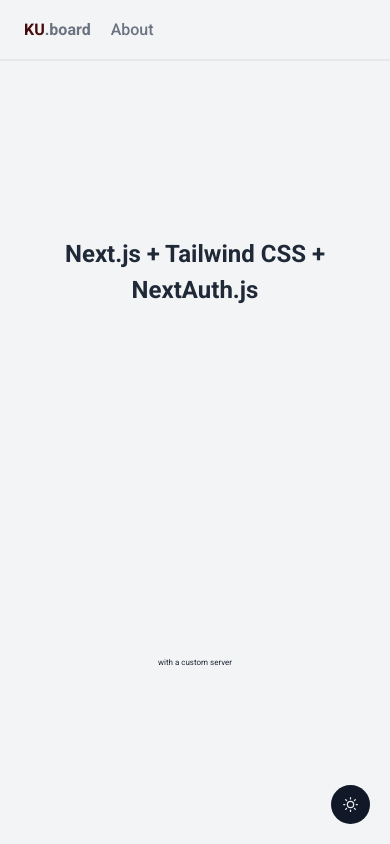
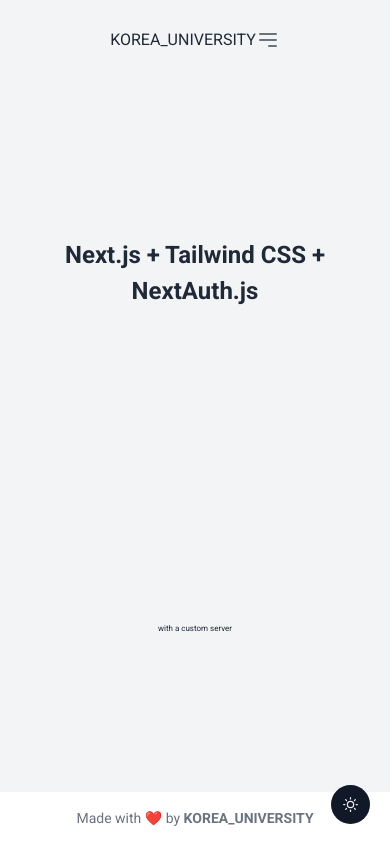
Before and after one commit to unstoppab1e/noticeboard-for-foreign-students, a Next.js app: page / in a window 390 px wide. Built offline with nearby package versions, Linux system fonts and the light colour scheme.

Commit message:
feat: footer

```diff
--- a/app/layout.tsx
+++ b/app/layout.tsx
@@ -5,6 +5,7 @@
 import Providers from './theme-provider';
 import { ThemeSwitcher } from '@/components/ThemeSwitcher';
 import { Roboto } from 'next/font/google';
+import Footer from '@/components/Footer/Footer';
 
 const roboco = Roboto({
   weight: ['400', '500', '700'],
@@ -27,6 +28,7 @@
           >
             <Header />
             {children}
+            <Footer />
             <ThemeSwitcher />
           </main>
         </Providers>
--- a/components/Footer/Footer.tsx
+++ b/components/Footer/Footer.tsx
@@ -0,0 +1,14 @@
+const Footer: React.FC = () => {
+  return (
+    <footer className='w-full bg-white dark:bg-gray-700 text-gray-500 text-center py-4'>
+      <p className='text-sm'>
+        Made with ❤️ by{' '}
+        <a href='/' className='font-bold hover:underline'>
+          KOREA_UNIVERSITY
+        </a>
+      </p>
+    </footer>
+  );
+};
+
+export default Footer;
--- a/components/Headers/Header.tsx
+++ b/components/Headers/Header.tsx
@@ -2,19 +2,70 @@
 import Link from 'next/link';
 
 const Header: React.FC = () => {
+  const [isOpen, setIsOpen] = React.useState(false);
   return (
-    <header className='h-16 w-full flex items-center justify-between p-3 bg-transparent mx-auto border-b-2 px-6 sm:px-6'>
-      <ul className='w-1/4 h-full flex items-center justify-start gap-5'>
-        <li className='flex justify-start gap-5 leading-6'>
-          <Link className='font-bold text-crimson' href='/'>
-            KU<span className='text-gray-500'>.board</span>
-          </Link>
-          <Link className='font-medium text-gray-500' href='/login'>
-            About
-          </Link>
-        </li>
-      </ul>
-    </header>
+    <nav>
+      <div className='hidden lg:block border-b font-roboco dark:bg-gray-700 dark:border-b dark:border-gray-500'>
+        <div className='w-screen justify-around items-center flex p-4'>
+          <div>
+            <Link
+              href='/'
+              className='text-lg font-bold text-gray-700 dark:text-white'
+            >
+              KOREA_UNIVERSITY
+              <span className='text-blue-500 dark:'>.board</span>
+            </Link>
+          </div>
+          <div>
+            <ul className='flex items-center justify-center gap-10 '>
+              <li className='relative group font-medium text-gray-500 hover:text-gray-700 dark:text-gray-400 dark:hover:text-white'>
+                <Link href='/'>Home</Link>
+              </li>
+              <li className='relative group font-medium text-gray-500 hover:text-gray-700 dark:text-gray-400 dark:hover:text-white'>
+                <Link href='/about'>About</Link>
+              </li>
+              <li className='relative group font-medium text-gray-500 hover:text-gray-700 dark:text-gray-400 dark:hover:text-white'>
+                <Link href='/contact'>Contact</Link>
+              </li>
+            </ul>
+          </div>
+          <div className='text-blue-600 dark:text-[#ffa116]'>
+            <Link
+              href='/login'
+              className='rounded-full px-4 py-2 font-semibold bg-blue-200 dark:bg-[#ffa1161f] dark:bg-opacity-10 hover:bg-blue-300  animate-smooth flex items-center group'
+            >
+              Login
+            </Link>
+          </div>
+        </div>
+      </div>
+      <div className='block lg:hidden'>
+        <div className='p-7'>
+          <div className='flex justify-between items-center'>
+            <Link href='/'>KOREA_UNIVERSITY</Link>
+            <button
+              onClick={() => setIsOpen(!isOpen)}
+              className='text-gray-500 dark:text-gray-400'
+            >
+              <svg
+                className='w-6 h-6'
+                fill='none'
+                stroke='currentColor'
+                viewBox='0 0 24 24'
+                xmlns='http://www.w3.org/2000/svg'
+              >
+                <path
+                  strokeLinecap='round'
+                  strokeLinejoin='round'
+                  strokeWidth={2}
+                  d='M4 6h16M4 12h16m-7 6h7'
+                />
+              </svg>
+            </button>
+          </div>
+        </div>
+      </div>
+    </nav>
   );
 };
 
```
